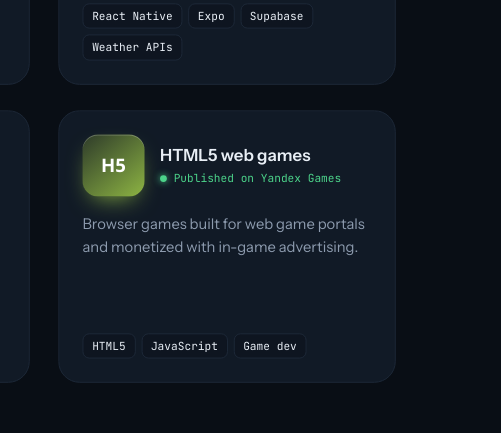
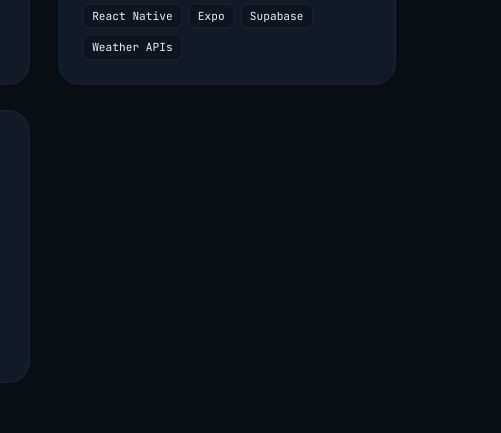
Before and after one commit to badre-eddine127/portfolio, a plain HTML site: page index.html in a window 1280 px wide. Shown: the part 1303-1736 px from the top of the page, 779-1280 px from the left. Drawn offline with Linux system fonts and the light colour scheme; animation ran at ten frames a second; a web font is replaced by a local one.

Commit message:
Add files via upload

```diff
--- a/index.html
+++ b/index.html
@@ -310,12 +310,6 @@ footer .in{display:flex;flex-wrap:wrap;justify-content:space-between;gap:10px;pa
       <p>Tap the piano tiles to the beat. Game loop, timing system, animations and scoring.</p>
       <div class="tags"><span class="tag">React Native</span><span class="tag">Expo</span><span class="tag">Supabase</span><span class="tag">Game dev</span></div>
     </article>
-    <article class="app rv" style="--glow:#8DB443">
-      <div class="app-top"><div class="icon" style="background:linear-gradient(140deg,#2E3B2A,#8DB443)">H5</div>
-        <div><h3>HTML5 web games</h3><div class="status">Published on Yandex Games</div></div></div>
-      <p>Browser games built for web game portals and monetized with in-game advertising.</p>
-      <div class="tags"><span class="tag">HTML5</span><span class="tag">JavaScript</span><span class="tag">Game dev</span></div>
-    </article>
   </div>
 </div></section>
 
@@ -379,6 +373,7 @@ footer .in{display:flex;flex-wrap:wrap;justify-content:space-between;gap:10px;pa
     <h2>Have an app idea or a project that's stuck?</h2>
     <p>Send me a short description of what you want to build. I'll reply with how I would approach it and a realistic estimate.</p>
     <div class="mailrow"><span class="mail" id="mail" tabindex="0">badre.braich@gmail.com</span><button class="btn primary mag" id="copy" type="button">Copy email</button></div>
+    <div class="mailrow"><span class="mail">+212 688 077 128</span><a class="btn ghost mag" href="https://wa.me/212688077128" target="_blank" rel="noopener">Chat on WhatsApp</a></div>
   </div>
 </div></section>
 
```
